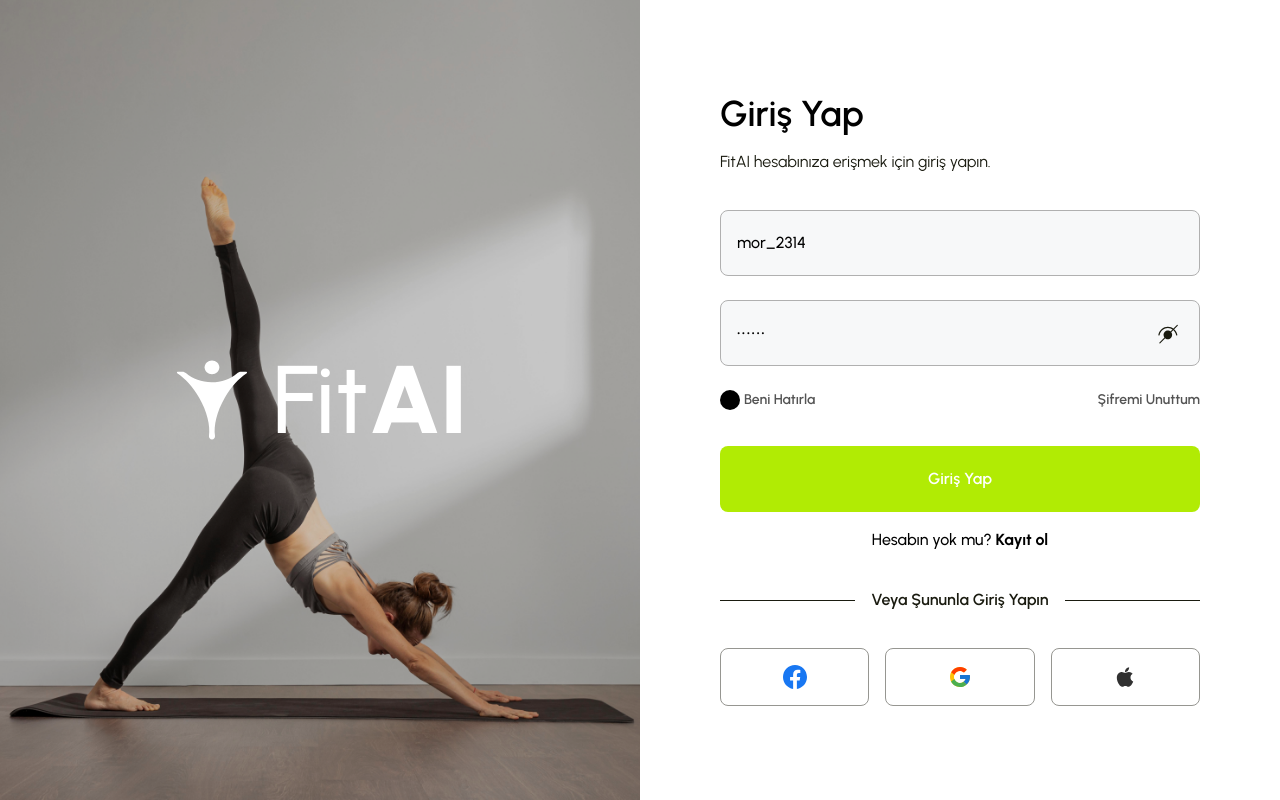
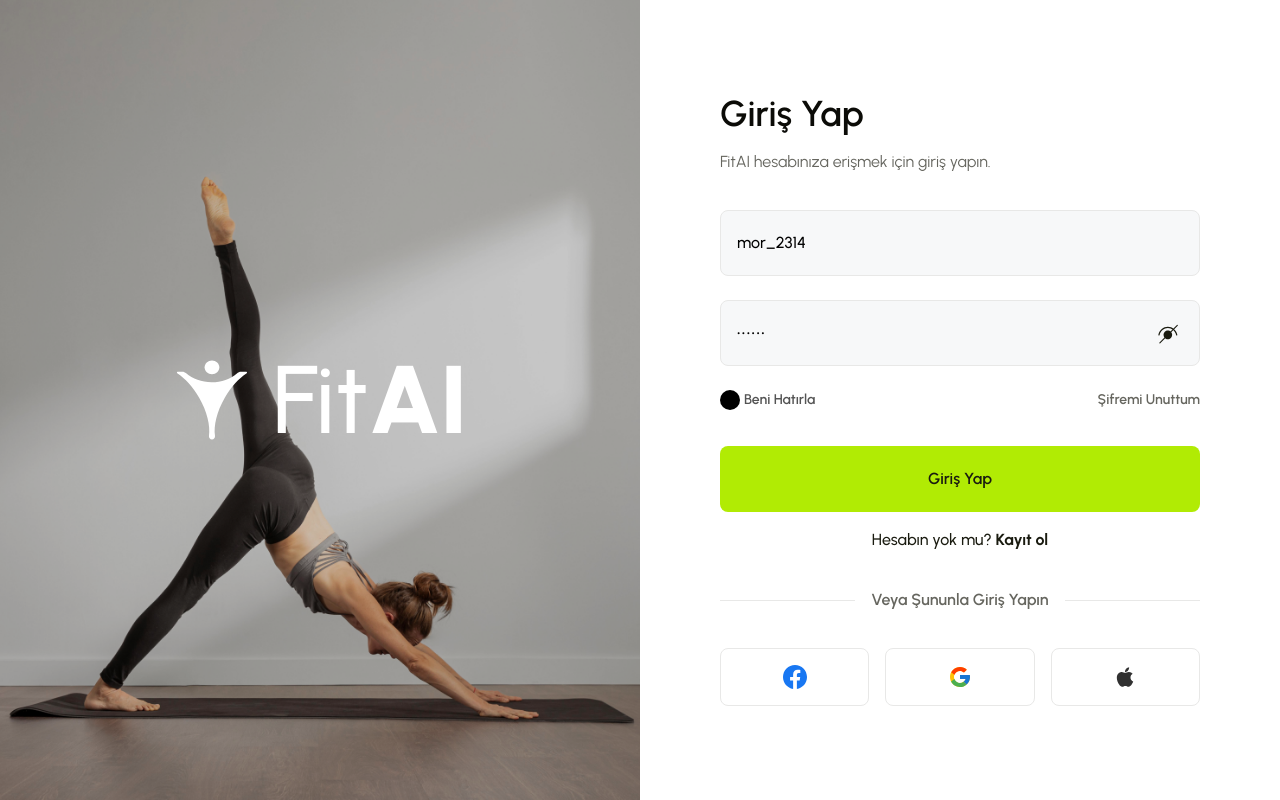
Before and after one commit to MobvenTeam1/FitAI-front-end-app-react.ts, a React (Vite) app: page /auth/login in a window 1280 px wide. Built offline with nearby package versions, Linux system fonts and the light colour scheme.

Commit message:
design updated

```diff
--- a/src/components/customs/custom-button.tsx
+++ b/src/components/customs/custom-button.tsx
@@ -28,7 +28,7 @@ interface CustomButtonProps extends ButtonHTMLAttributes<HTMLButtonElement> {
 }
 
 const baseClassName =
-  "group relative w-full text-black font-semibold flex justify-center py-2 px-4 border border-transparent font-semibold rounded-lg text-white transition-colors duration-200";
+  "group relative w-full text-gray-500 font-semibold flex justify-center py-2 px-4 border border-transparent font-semibold rounded-lg transition-colors duration-200";
 
 export const CustomButton: FC<CustomButtonProps> = ({
   type = "button",
--- a/src/components/hook-form/RHFTextfield.tsx
+++ b/src/components/hook-form/RHFTextfield.tsx
@@ -52,7 +52,7 @@ export const RHFTextfield: FC<InputProps> = ({
           type={inputType}
           placeholder={label}
           className={`font-medium text-base border ${
-            error ? "border-red" : "border-black-100"
+            error ? "border-red" : "border-gray-50"
           } rounded-lg px-4 py-5 w-full bg-gray-150 ${
             inputType === "password" ? "font-black tracking-widest" : ""
           } focus:outline-none focus:ring-1 ${
--- a/src/pages/auth/Login.tsx
+++ b/src/pages/auth/Login.tsx
@@ -75,7 +75,7 @@ export const Login: React.FC = () => {
               <div className="flex justify-between items-center">
                 <RHFCheckBox name="isCheck" label="Beni Hatırla" />
                 <p
-                  className="text-sm text-black-300 font-semibold cursor-pointer"
+                  className="text-sm text-gray-300 font-semibold cursor-pointer"
                   onClick={() =>
                     handlePush(
                       `/${paths.auth.root}/${paths.auth.forgotPassword}`
--- a/src/pages/auth/VerificationPassword.tsx
+++ b/src/pages/auth/VerificationPassword.tsx
@@ -11,6 +11,7 @@ export const VerificationPassword: React.FC = () => {
   const [values, setValues] = useState(["", "", "", ""]);
   const [isSubmitting, setIsSubmitting] = useState(false);
   const [isErrorFull, setIsErrorFull] = useState(false);
+  const [isVerificationCodeAgain, setIsVerificationCodeAgain] = useState(false);
   const inputRefs = [
     useRef<HTMLInputElement>(null),
     useRef<HTMLInputElement>(null),
@@ -115,6 +116,9 @@ export const VerificationPassword: React.FC = () => {
             {isErrorFull && (
               <p className="text-red text-sm">Lütfen kodu giriniz.</p>
             )}
+            {isVerificationCodeAgain && (
+              <p className="text-green text-sm">Kod tekrar gönderildi.</p>
+            )}
           </div>
 
           <div className="flex flex-col items-center justify-center gap-4">
@@ -122,7 +126,9 @@ export const VerificationPassword: React.FC = () => {
             <AuthLink
               title="Kod almadınız mı?"
               rootText="Tekrar gönder"
-              path={`/${paths.auth.root}/${paths.auth.register}`}
+              onClick={() => {
+                setIsVerificationCodeAgain(true);
+              }}
             />
           </div>
 
--- a/src/sections/auth/AuthHeader.tsx
+++ b/src/sections/auth/AuthHeader.tsx
@@ -6,8 +6,8 @@ type AuthHeaderProps = {
 export const AuthHeader: React.FC<AuthHeaderProps> = ({ title, subtitle }) => {
   return (
     <div className="flex flex-col gap-4">
-      <h2 className="text-4xl font-semibold">{title}</h2>
-      <h4 className="text-base text-gray-500">{subtitle}</h4>
+      <h2 className="text-4xl text-gray-900 font-semibold">{title}</h2>
+      <h4 className="text-base text-gray-300">{subtitle}</h4>
     </div>
   );
 };
--- a/src/sections/auth/AuthLink.tsx
+++ b/src/sections/auth/AuthLink.tsx
@@ -4,13 +4,15 @@ import { useRouter } from "../../hooks/useRouter";
 interface LinkComponentProps {
   title: string;
   rootText: string;
-  path: string;
+  path?: string;
+  onClick?: () => void;
 }
 
 export const AuthLink: React.FC<LinkComponentProps> = ({
   title,
   rootText,
   path,
+  onClick,
 }) => {
   const router = useRouter();
 
@@ -19,7 +21,16 @@ export const AuthLink: React.FC<LinkComponentProps> = ({
   };
 
   return (
-    <p className="text-base text-black-500 font-medium" onClick={() => handlePush(path)}>
+    <p
+      className="text-base font-medium text-gray-500"
+      onClick={() => {
+        if (path) {
+          handlePush(path);
+        } else {
+          onClick && onClick();
+        }
+      }}
+    >
       {title} <span className="font-bold cursor-pointer">{rootText}</span>
     </p>
   );
--- a/src/sections/auth/AuthSocial.tsx
+++ b/src/sections/auth/AuthSocial.tsx
@@ -26,18 +26,18 @@ export const AuthSocial: React.FC = () => {
   return (
     <>
       <div className="flex items-center justify-between">
-        <div className="w-full h-0.125 bg-gray-500" />
-        <p className="text-base text-gray-500 font-semibold text-nowrap mx-4">
+        <div className="w-full h-0.125 bg-gray-50" />
+        <p className="text-base text-gray-300 font-semibold text-nowrap mx-4">
           Veya Şununla Giriş Yapın
         </p>
-        <div className="w-full h-0.125 bg-gray-500" />
+        <div className="w-full h-0.125 bg-gray-50" />
         <div />
       </div>
       <div className="flex items-center gap-4 w-full">
         {loginOptions.map((option) => (
           <div
             key={`${option.id}${option.name}`}
-            className="flex items-center justify-center py-4 w-full cursor-pointer border border-gray-200 rounded-lg "
+            className="flex items-center justify-center py-4 w-full cursor-pointer border border-gray-50 rounded-lg "
           >
             <img
               className="w-6 h-6 select-none"
```
